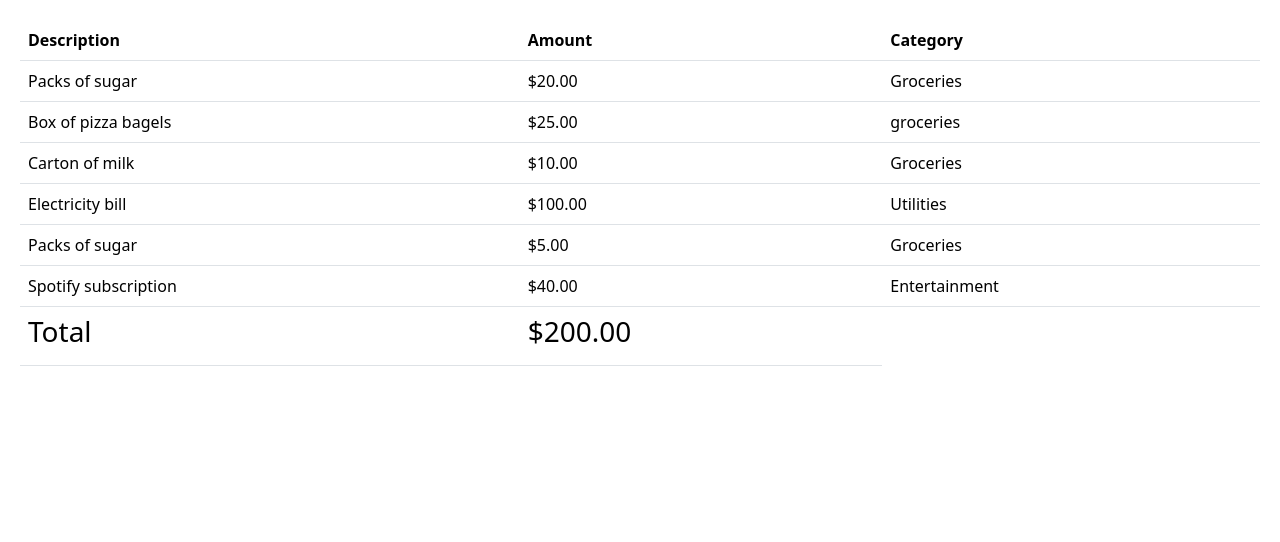
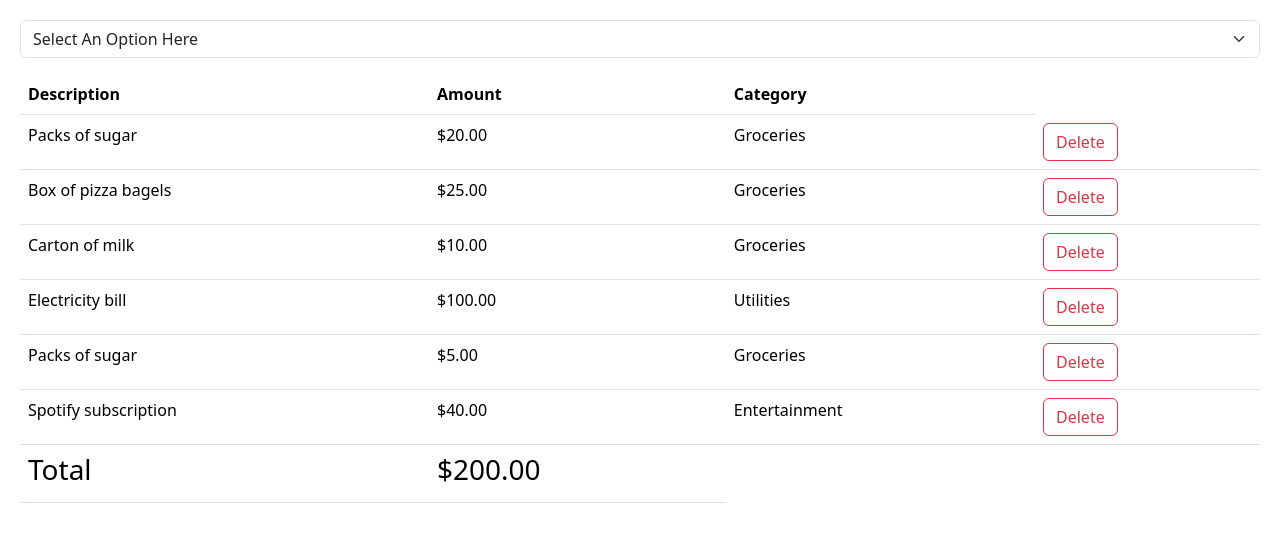
Before and after one commit to EleahBurman/expense-tracker, a React (Vite) app: page / in a window 1280 px wide. Shown: the top 542 px of the page. Built offline with nearby package versions, Linux system fonts and the light colour scheme.

Commit message:
Filtering expenses functionality

```diff
--- a/src/App.jsx
+++ b/src/App.jsx
@@ -1,21 +1,30 @@
 import './App.css'
 import { useState } from 'react';
 import ExpenseList from './components/ExpenseList'
+import ExpenseFilter from './components/ExpenseFilter';
 
 function App() {
   const [expenses, setExpenses]=useState([
     {id:1, description:"Packs of sugar", amount: 20, category:"Groceries"},
-    {id:2, description:"Box of pizza bagels", amount: 25, category:"groceries"},
+    {id:2, description:"Box of pizza bagels", amount: 25, category:"Groceries"},
     {id:3, description:"Carton of milk", amount: 10, category:"Groceries"},
     {id:4, description:"Electricity bill", amount: 100,category:"Utilities"},
     {id:5, description:"Packs of sugar", amount: 5,category:"Groceries"},
     {id:6, description:"Spotify subscription", amount: 40, category:"Entertainment"},
   ]);
 
+  const deleteItem = (id) => {
+    setExpenses(expenses.filter(expense => expense.id !== id))
+  }
+
+  const filterItem = (selectedCategory) => {
+    setExpenses(expenses.filter(expense => expense.category == selectedCategory))
+  }
+
   return(
     <>
-
-      <ExpenseList items={expenses}/>
+      <ExpenseFilter filterItem = {filterItem}/>
+      <ExpenseList items={expenses} deleteItem={deleteItem}/>
 
     </>
   );
--- a/src/components/ExpenseFilter.jsx
+++ b/src/components/ExpenseFilter.jsx
@@ -0,0 +1,18 @@
+import PropTypes from 'prop-types';
+
+const ExpenseFilter = ({filterItem}) => {
+  return (
+    <select name="" id="" className="form-select mb-3" onChange={(event) => filterItem(event.target.value)}>
+      <option value="">Select An Option Here</option>
+      <option value="Utilities">Utilities</option>
+      <option value="Entertainment">Entertainment</option>
+      <option value="Groceries">Groceries</option>
+    </select>
+  )
+}
+
+ExpenseFilter.propTypes = {
+  filterItem: PropTypes.func.isRequired
+}
+
+export default ExpenseFilter
--- a/src/components/ExpenseList.jsx
+++ b/src/components/ExpenseList.jsx
@@ -1,5 +1,6 @@
 import PropTypes from 'prop-types';
-const ExpenseList = ({items}) => {
+
+const ExpenseList = ({items, deleteItem}) => {
   return (
 
       <table className="table">
@@ -17,6 +18,11 @@ const ExpenseList = ({items}) => {
           <td>{item.description}</td>
           <td>${item.amount.toFixed(2)}</td>
           <td>{item.category}</td>
+          <td>
+            <button
+              className="btn btn-outline-danger"
+              onClick={()=>deleteItem(item.id)}
+            >Delete</button></td>
         </tr>
       )}
 
@@ -40,5 +46,6 @@ ExpenseList.propTypes = {
       category: PropTypes.string.isRequired,
     })
   ).isRequired,
+  deleteItem: PropTypes.func.isRequired,
 };
 export default ExpenseList
```
